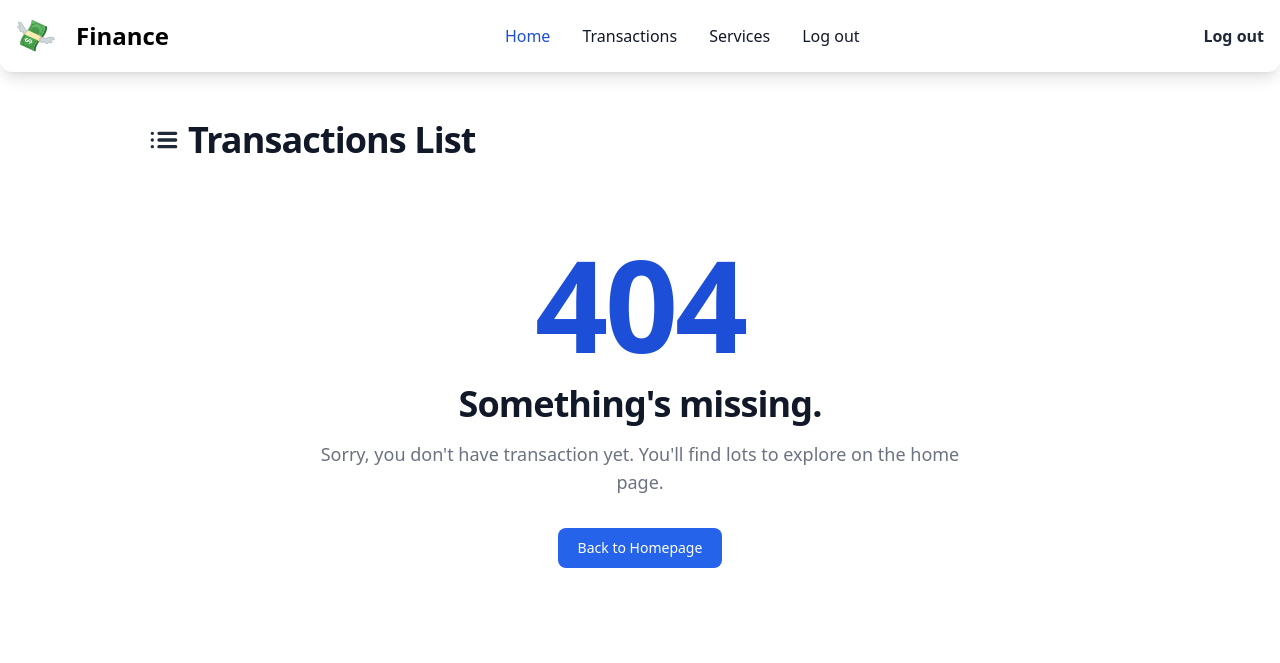
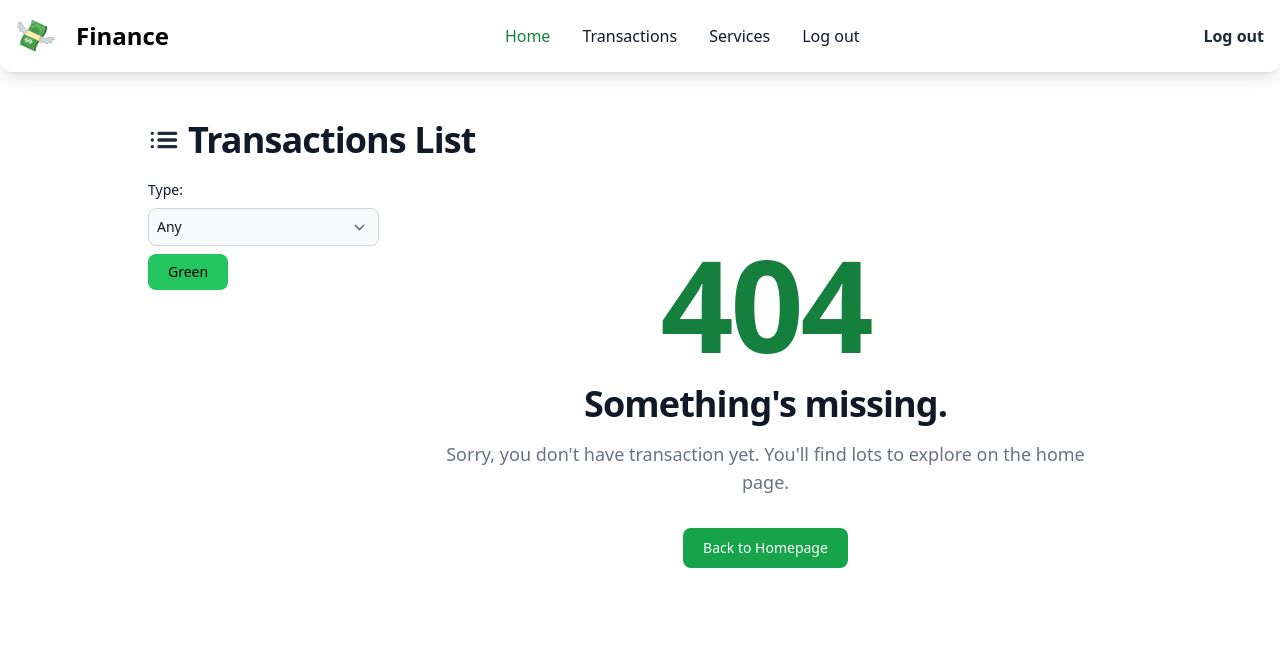
Before and after one commit to AbdulbositGo/Finance, a Django app: page /transactions in a window 1280 px wide. Shown: the top 663 px of the page. Run offline with Django 4.2, Linux system fonts and the light colour scheme; the visitor is signed in with stand-in values (Sample User, id 1); data that the repository does not hold is empty; some libraries are stand-ins or nearby versions.

Commit message:
Transaction filter added

```diff
--- a/core/settings.py
+++ b/core/settings.py
@@ -28,6 +28,7 @@ INSTALLED_APPS = [
     'django.contrib.sites',
 
     'django_extensions',
+    'django_filters',
     'debug_toolbar',
     'widget_tweaks',
     'allauth',
--- /dev/null
+++ b/finance/filters.py
@@ -0,0 +1,15 @@
+import django_filters
+from .models import Transaction
+
+
+class TransactionFilter(django_filters.FilterSet):
+    transaction_type = django_filters.ChoiceFilter(
+        choices=Transaction.TRANSACTION_TYPE_CHOICES,
+        field_name='type',
+        lookup_expr="iexact",
+        empty_label="Any"
+    )
+
+    class Meta:
+        model = Transaction
+        fields = ['transaction_type']
--- a/finance/templates/finance/transactions-list.html
+++ b/finance/templates/finance/transactions-list.html
@@ -1,4 +1,5 @@
 {% extends "base.html" %}
+{% load widget_tweaks %}
 
 {% block title %}
     Transactions List
@@ -14,10 +15,19 @@
         Transactions List
     </h2>
 
-    {% if transactions %}
-        <div class="bg-white relative shadow-md sm:rounded-lg overflow-hidden">
-
-            <div class="overflow-x-auto">
+    <div class="bg-white relative overflow-hidden">
+        <div id="transaction-container" class="md:grid md:grid-cols-4 md:gap-3">
+            <div class="col-span-1">
+                <form class="p-1" method="get">
+                    {{ filter.form.transaction_type|add_label_class:"block mb-2 text-sm font-medium text-gray-900" }}
+                    {% render_field filter.form.transaction_type class="block w-full p-2 mb-2 text-sm text-gray-900 border border-gray-300 rounded-lg bg-gray-50 focus:ring-green-500 focus:border-green-500" %}
+                    <button type="submit" class="focus:outline-none bg-green-500 text-sm hover:bg-green-600 focus:ring-4 focus:ring-green-300 font-medium rounded-lg px-5 py-2">
+                        Green
+                    </button>
+                </form>
+            </div>
+            <div class="col-span-3 overflow-x-auto ">
+                {% if filter.qs %}
                     <table class="w-full text-sm text-left text-gray-500">
                         <thead class="text-xs text-gray-700 uppercase bg-gray-50">
                             <tr>
@@ -31,11 +41,19 @@
                             </tr>
                         </thead>
                         <tbody>
-                        {% for transaction in transactions %}
+                            {% for transaction in filter.qs %}
                                 <tr class="border-b">
                                     <th scope="row" class="px-4 py-3 font-medium text-gray-900 whitespace-nowrap">{{ transaction.date_time }}</th>
                                     <td class="px-4 py-3 whitespace-nowrap">{{ transaction.category }}</td>
-                                <td class="px-4 py-3 whitespace-nowrap">{{ transaction.type }}</td>
+                                    <td class="px-4 py-3 whitespace-nowrap">
+                                        {% if transaction.type == 'income' %}
+                                            <span class="bg-green-100 text-green-800 text-xs font-medium px-2.5 py-0.5 rounded border border-green-400">{{ transaction.type }}</span>
+                                        {% else %}
+                                            <span class="bg-red-100 text-red-800 text-xs font-medium px-2.5 py-0.5 rounded border border-red-400">{{ transaction.type }}</span>
+                                        {% endif %}
+
+
+                                    </td>
                                     <td class="px-4 py-3 whitespace-nowrap">${{ transaction.amount }}</td>
                                     <td class="px-4 py-3 flex items-center justify-end">
                                         <button id="apple-imac-27-dropdown-button" data-dropdown-toggle="apple-imac-27-dropdown" class="inline-flex items-center p-0.5 text-sm font-medium text-center text-gray-500 hover:text-gray-800 rounded-lg focus:outline-none" type="button">
@@ -61,20 +79,21 @@
                             {% endfor %}
                         </tbody>
                     </table>
-            </div>
-        </div>
                 {% else %}
                     <section class="bg-white">
                         <div class="py-8 px-4 mx-auto max-w-screen-xl lg:py-16 lg:px-6">
                             <div class="mx-auto max-w-screen-sm text-center">
-                <h1 class="mb-4 text-7xl tracking-tight font-extrabold lg:text-9xl text-blue-700">404</h1>
+                                <h1 class="mb-4 text-7xl tracking-tight font-extrabold lg:text-9xl text-green-700">404</h1>
                                 <p class="mb-4 text-3xl tracking-tight font-bold text-gray-900 md:text-4xl">Something's missing.</p>
                                 <p class="mb-4 text-lg font-light text-gray-500">Sorry, you don't have transaction yet. You'll find lots to explore on the home page. </p>
-                <a href="/" class="inline-flex text-white bg-blue-600 hover:bg-blue-800 focus:ring-4 focus:outline-none focus:ring-blue-300 font-medium rounded-lg text-sm px-5 py-2.5 text-center my-4">Back to Homepage</a>
+                                <a href="/" class="inline-flex text-white bg-green-600 hover:bg-green-800 focus:ring-4 focus:outline-none focus:ring-green-300 font-medium rounded-lg text-sm px-5 py-2.5 text-center my-4">Back to Homepage</a>
                             </div>
                         </div>
                     </section>
                 {% endif %}
+            </div>
+        </div>
+    </div>
 </sectiion>
 
 {% endblock content %}
--- a/finance/views.py
+++ b/finance/views.py
@@ -1,6 +1,8 @@
 from django.shortcuts import render
+from django.contrib.auth.decorators import login_required
+
 from .models import User, Category, Transaction
-from django.contrib.auth.decorators import login_required
+from .filters import TransactionFilter
 
 
 def home(request):
@@ -10,10 +12,14 @@ def home(request):
 @login_required
 def transactions_list(request):
     user = request.user
+
     transactions = Transaction.objects.filter(user=user).select_related('category')
+    transaction_filter = TransactionFilter(
+        request.GET,
+        queryset=transactions,
+    )
 
     context = {
-        'transactions': transactions
+        'filter': transaction_filter
     }
-
     return render(request, 'finance/transactions-list.html', context)
--- a/templates/base.html
+++ b/templates/base.html
@@ -13,6 +13,12 @@
     <title>
         {% block title %}Personal Finance Tracker{% endblock title %}
     </title>
+    <style>
+        ::selection {
+            background-color: #22c55e; /* Change to your desired color */
+            color: black; /* Change text color */
+        }
+    </style>
 </head>
 <body>
     {% include "navbar.html" %}
--- a/templates/navbar.html
+++ b/templates/navbar.html
@@ -14,31 +14,31 @@
         <a href="{% url 'account_login' %}" class="hidden md:block text-gray-800 ms-2 my-auto font-semibold hover:underline">Login</a>
       {% endif %}
 
-      <button data-collapse-toggle="navbar-search" type="button" class="inline-flex items-center p-2 w-10 h-10 justify-center text-sm text-gray-500 rounded-lg md:hidden hover:bg-gray-100 focus:outline-none focus:ring-2 focus:ring-gray-200" aria-controls="navbar-search" aria-expanded="false">
+      <button data-collapse-toggle="navbar-menu" type="button" class="inline-flex items-center p-2 w-10 h-10 justify-center text-sm text-gray-500 rounded-lg md:hidden hover:bg-gray-100 focus:outline-none focus:ring-2 focus:ring-gray-200" aria-controls="navbar-menu" aria-expanded="false">
         <span class="sr-only">Open main menu</span>
-        <svg class="w-5 h-5" aria-hidden="true" xmlns="http://www.w3.org/2000/svg" fill="none" viewBox="0 0 17 14">
-          <path stroke="currentColor" stroke-linecap="round" stroke-linejoin="round" stroke-width="2" d="M1 1h15M1 7h15M1 13h15"/>
+        <svg class="w-6 h-6 text-gray-800" aria-hidden="true" xmlns="http://www.w3.org/2000/svg" width="24" height="24" fill="none" viewBox="0 0 24 24">
+          <path stroke="currentColor" stroke-linecap="round" stroke-linejoin="round" stroke-width="2" d="m19 9-7 7-7-7"/>
         </svg>
+
       </button>
 
     </div>
-    <div class="items-center justify-between hidden w-full md:flex md:w-auto md:order-1" id="navbar-search">
-
-      <ul class="flex flex-col p-4 md:p-0 mt-4 font-medium border border-gray-100 rounded-lg bg-gray-50 md:space-x-8 rtl:space-x-reverse md:flex-row md:mt-0 md:border-0 md:bg-white">
+    <div class="items-center justify-between hidden w-full md:flex md:w-auto md:order-1" id="navbar-menu">
+      <ul class="flex flex-col p-4 md:p-0 mt-4 font-medium md:space-x-8 rtl:space-x-reverse md:flex-row md:mt-0 md:border-0 md:bg-white">
         <li>
-          <a href="/" class="block py-2 px-3 text-white bg-blue-700 rounded md:bg-transparent md:text-blue-700 md:p-0" aria-current="page">Home</a>
+          <a href="/" class="block py-2 px-3 text-white bg-green-500 rounded md:bg-transparent md:text-green-700 md:p-0" aria-current="page">Home</a>
         </li>
         <li>
-          <a href="{% url "transactions-list" %}" class="block py-2 px-3 text-gray-900 rounded hover:bg-gray-100 md:hover:bg-transparent md:hover:text-blue-700 md:p-0">Transactions</a>
+          <a href="{% url "transactions-list" %}" class="block py-2 px-3 text-gray-900 rounded hover:bg-gray-100 md:hover:bg-transparent md:hover:text-green-700 md:p-0">Transactions</a>
         </li>
         <li>
-          <a href="#" class="block py-2 px-3 text-gray-900 rounded hover:bg-gray-100 md:hover:bg-transparent md:hover:text-blue-700 md:p-0">Services</a>
+          <a href="#" class="block py-2 px-3 text-gray-900 rounded hover:bg-gray-100 md:hover:bg-transparent md:hover:text-green-700 md:p-0">Services</a>
         </li>
         <li>
           {% if request.user.is_authenticated %}
-            <a href="{% url 'account_logout' %}" class="block py-2 px-3 text-gray-900 rounded hover:bg-gray-100 md:hover:bg-transparent md:hover:text-blue-700 md:p-0">Log out</a>
+            <a href="{% url 'account_logout' %}" class="block py-2 px-3 text-gray-900 rounded hover:bg-gray-100 md:hover:bg-transparent md:hover:text-green-700 md:p-0">Log out</a>
           {% else %}
-            <a href="{% url 'account_login' %}" class="block py-2 px-3 text-gray-900 rounded hover:bg-gray-100 md:hover:bg-transparent md:hover:text-blue-700 md:p-0">Login</a>
+            <a href="{% url 'account_login' %}" class="block py-2 px-3 text-gray-900 rounded hover:bg-gray-100 md:hover:bg-transparent md:hover:text-green-700 md:p-0">Login</a>
           {% endif %}
         </li>
       </ul>
```
Lines whose indentation alone changed are shown as unchanged.
